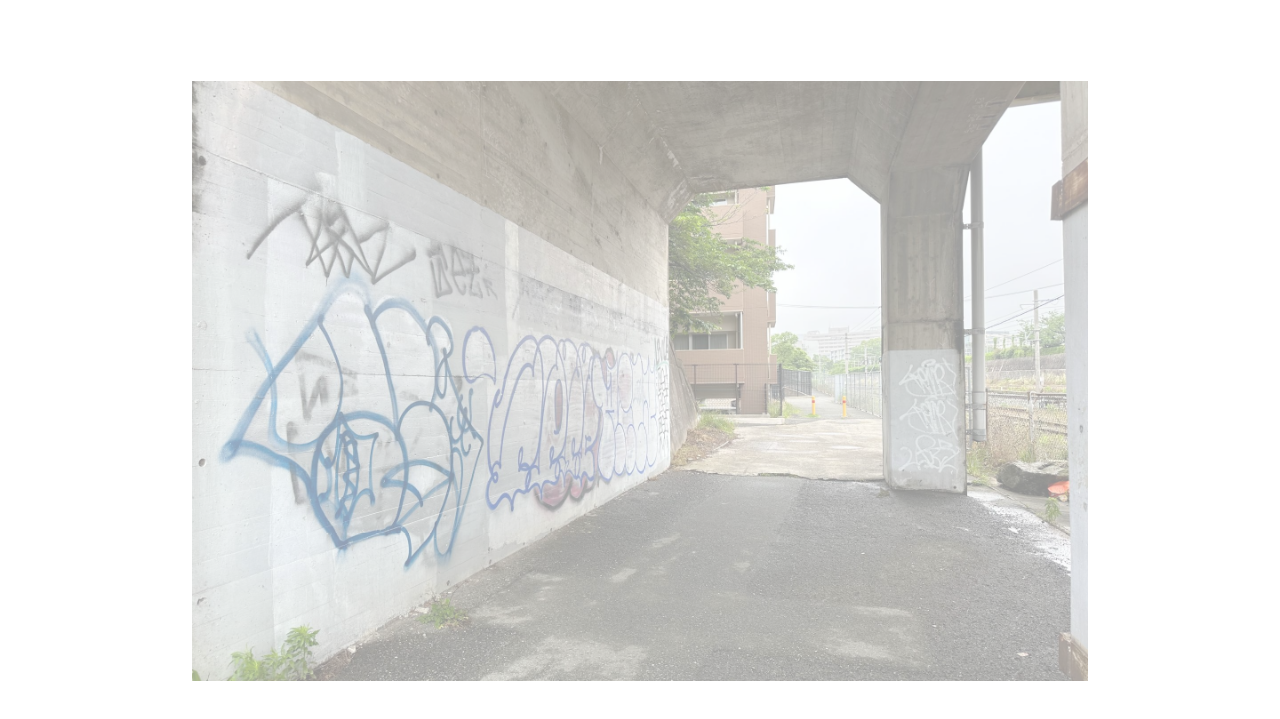
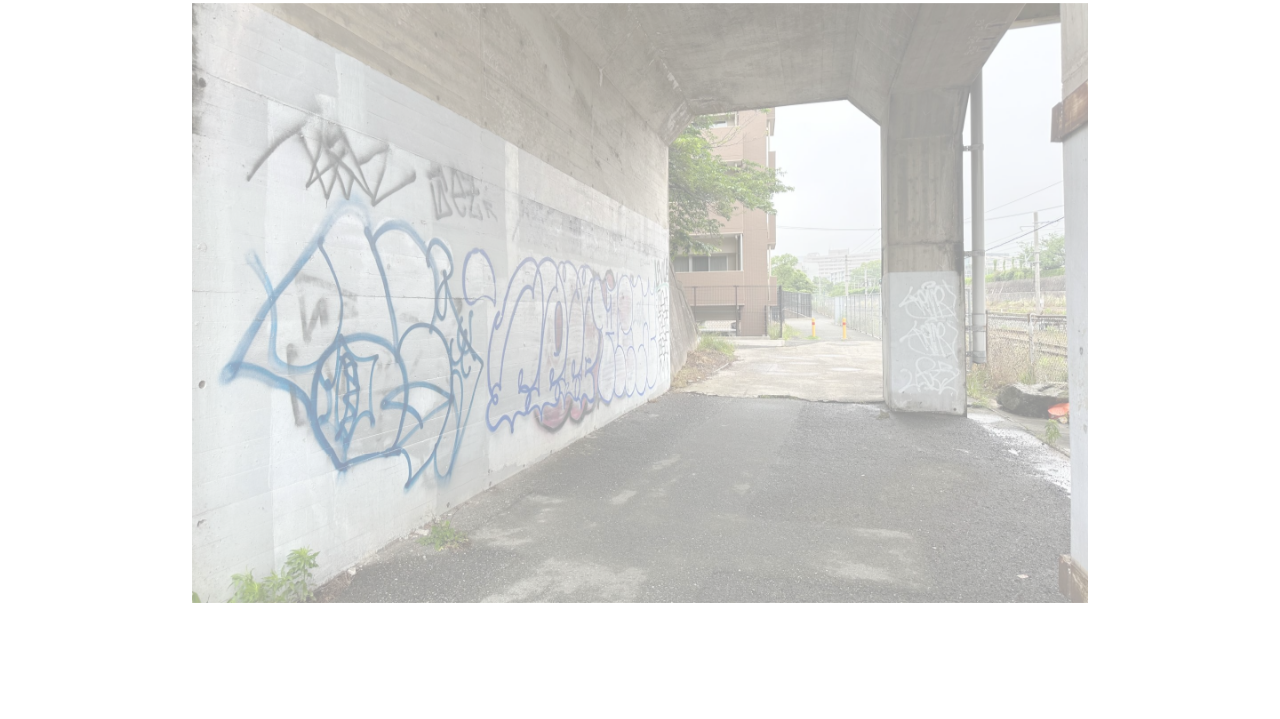
Before and after one commit to atleti-07/Graffiti-Map02, a plain HTML site: page index.html in a window 1280 px wide. Shown: the part 77-796 px from the top of the page. Drawn offline with nearby package versions, Linux system fonts and the light colour scheme.

Commit message:
Update style.css

```diff
--- a/style.css
+++ b/style.css
@@ -24,7 +24,8 @@
   width: 100%;
   height: 600px;
   position: relative;
-  margin-top: 100px;
+  margin-top: auto;
+  margin-bottom: auto;
 }
 
 .item {
@@ -79,6 +80,7 @@
 body {
     margin: 0;
     max-width: 1400px;
+    max-height: 1000px;
     margin-left: auto;
     margin-right: auto;
 }
```
